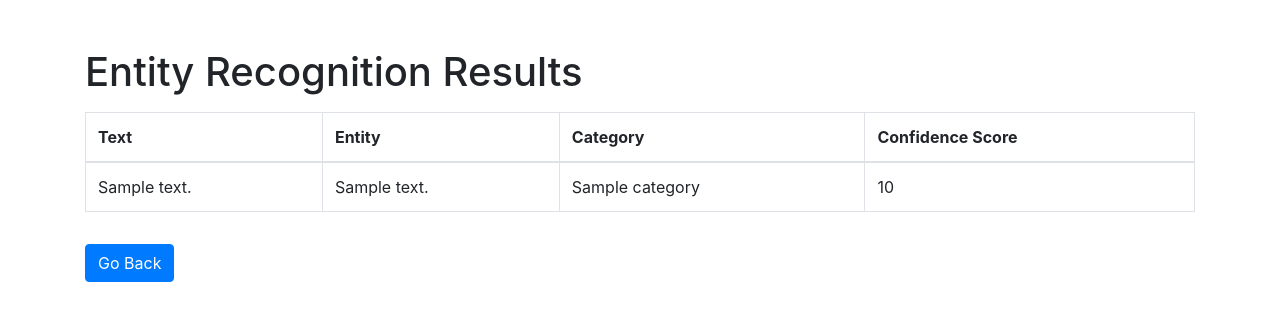
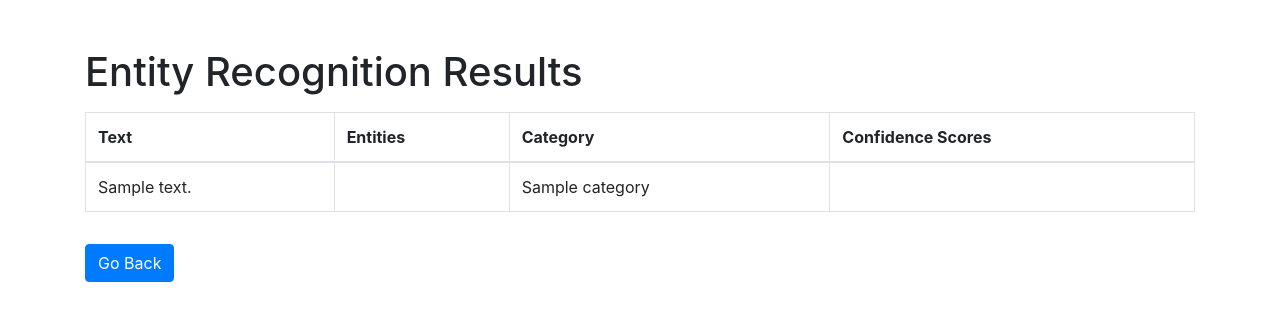
Before and after one commit to 9501893704rahul/aiscanimage, a Flask app: template templates/results.html in a window 1280 px wide. Shown: the top 321 px of the page. Run offline with Flask 2, Linux system fonts and the light colour scheme; the template is opened without the code that fills it: most values are stand-ins (such as "Sample title", 1, 10 or a date in 2020); some libraries are stand-ins or nearby versions.

Commit message:
Update results.html

```diff
--- a/templates/results.html
+++ b/templates/results.html
@@ -13,19 +13,35 @@
         <thead>
           <tr>
             <th>Text</th>
-            <th>Entity</th>
+            <th>Entities</th>
             <th>Category</th>
-            <th>Confidence Score</th>
+            <th>Confidence Scores</th>
           </tr>
         </thead>
         <tbody>
           {% for result in entity_results %}
+            {% set category_dict = {} %}
             {% for entity in result.entities %}
+              {% set category = entity.category %}
+              {% if category not in category_dict %}
+                {% set category_dict = category_dict.update({category: []}) %}
+              {% endif %}
+              {% set category_dict = category_dict.update({category: category_dict[category] + [(entity.text, entity.confidence_score)]}) %}
+            {% endfor %}
+            {% for category, entities in category_dict.items() %}
               <tr>
                 <td>{{ result.text }}</td>
-                <td>{{ entity.text }}</td>
-                <td>{{ entity.category }}</td>
-                <td>{{ entity.confidence_score }}</td>
+                <td>
+                  {% for entity in entities %}
+                    {{ entity[0] }}{% if not loop.last %}, {% endif %}
+                  {% endfor %}
+                </td>
+                <td>{{ category }}</td>
+                <td>
+                  {% for entity in entities %}
+                    {{ entity[1] }}{% if not loop.last %}, {% endif %}
+                  {% endfor %}
+                </td>
               </tr>
             {% endfor %}
           {% endfor %}
```
